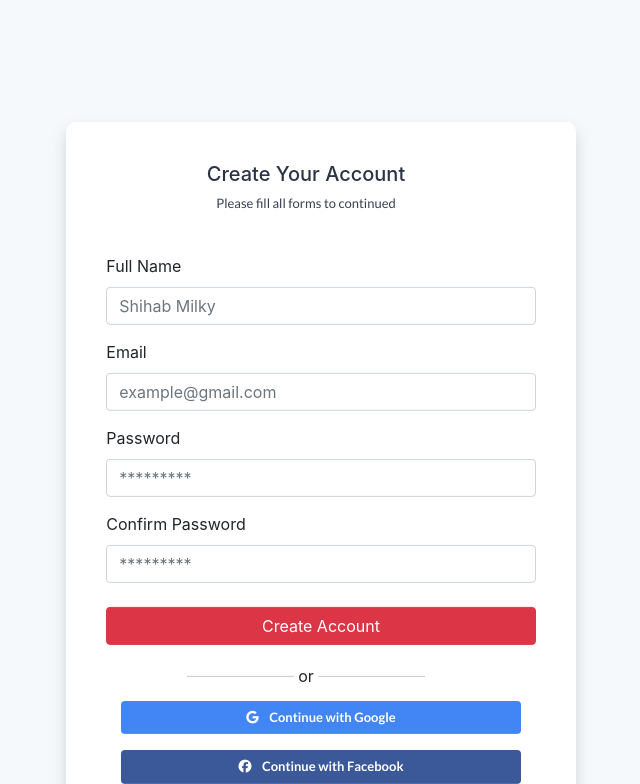
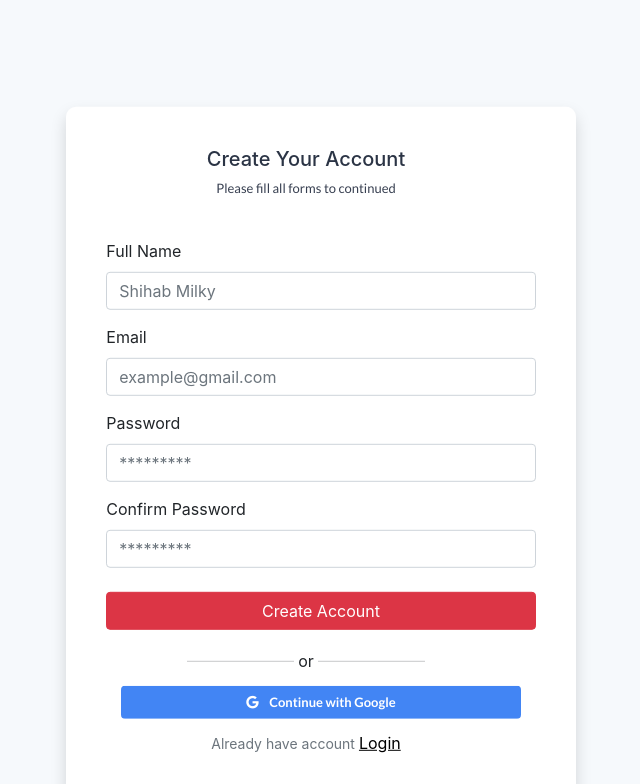
Before and after one commit to shihabmilky1/Bazar, a React (Create React App) app: page /signup in a window 1536 px wide. Shown: the part 20-804 px from the top of the page, without its empty margins (447-1087 px from the left). Built offline with nearby package versions, Linux system fonts and the light colour scheme.

Commit message:
some modified in login and signuppage

```diff
--- a/src/components/Login.js/Login.css
+++ b/src/components/Login.js/Login.css
@@ -69,7 +69,7 @@ label {
 .login-bottom-link:hover {
   color: black;
 }
-@media (min-width: 467px) {
+@media (min-width: 367px) {
   .login-container {
     max-width: 800px;
     height: auto;
--- a/src/components/Login.js/Login.js
+++ b/src/components/Login.js/Login.js
@@ -29,8 +29,7 @@ const Login = () => {
                                     <hr className="w-25" />
                                 </div>
                                 <div className="login-another-away text-center">
-                                    <button className="btn  my-2 google-login"><i className="ms-2 fab fa-google"></i> Continue with Google</button>
-                                    <button className="btn  my-2 facebook-login"><i className="ms-2 fab fa-facebook"></i>  Continue with Facebook</button>
+                                    <button className="btn  my-2 google-login"><i className="me-2 fab fa-google"></i> Continue with Google</button>
                                 </div>
                                 <div className="text-center mt-1">
                                     <span className="me-1 text-muted login-link">Don't Have Account</span><Link className="login-bottom-link" to="/signup">Sign Up</Link>
--- a/src/components/SignUp/SignUp.css
+++ b/src/components/SignUp/SignUp.css
@@ -6,6 +6,7 @@
   background: #fff;
   padding: 40px 55px 40px 25px;
   border-radius: 10px;
+  margin: 10px 0;
 }
 .signup-container {
   max-width: 800px;
@@ -69,7 +70,7 @@ label {
 .login-bottom-link:hover {
   color: black;
 }
-@media (min-width: 467px) {
+@media (min-width: 367px) {
   .signup-container {
     max-width: 800px;
     height: auto;
@@ -79,3 +80,13 @@ label {
     transform: translate(-50%, -35%);
   }
 }
+@media (min-width: 1295px) {
+  .signup-container {
+    max-width: 800px;
+    height: auto;
+    position: absolute;
+    top: 50%;
+    left: 50%;
+    transform: translate(-50%, -40%);
+  }
+}
--- a/src/components/SignUp/SignUp.js
+++ b/src/components/SignUp/SignUp.js
@@ -34,7 +34,6 @@ const SignUp = () => {
                                 </div>
                                 <div className="signup-another-away">
                                     <button className="btn  my-2 google-login"><i className="me-2 fab fa-google"></i> Continue with Google</button>
-                                    <button className="btn  my-2 facebook-login"><i className="me-2 fab fa-facebook"></i> Continue with Facebook</button>
                                 </div>
                                 <div className="text-center mt-1">
                                     <span className="me-1 text-muted login-link">Already have account</span><Link className="login-bottom-link" to="/login">Login</Link>
```
